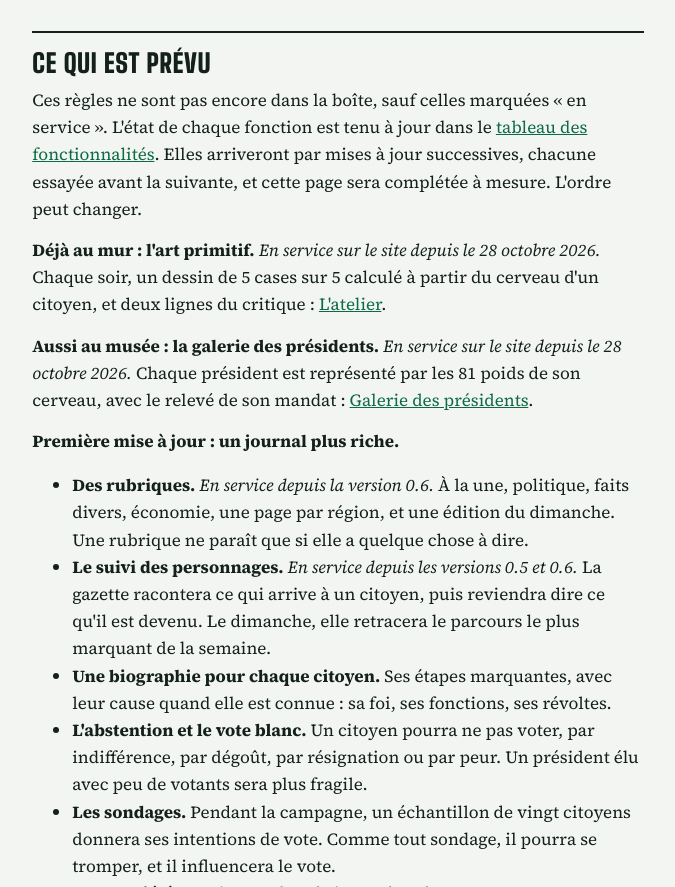
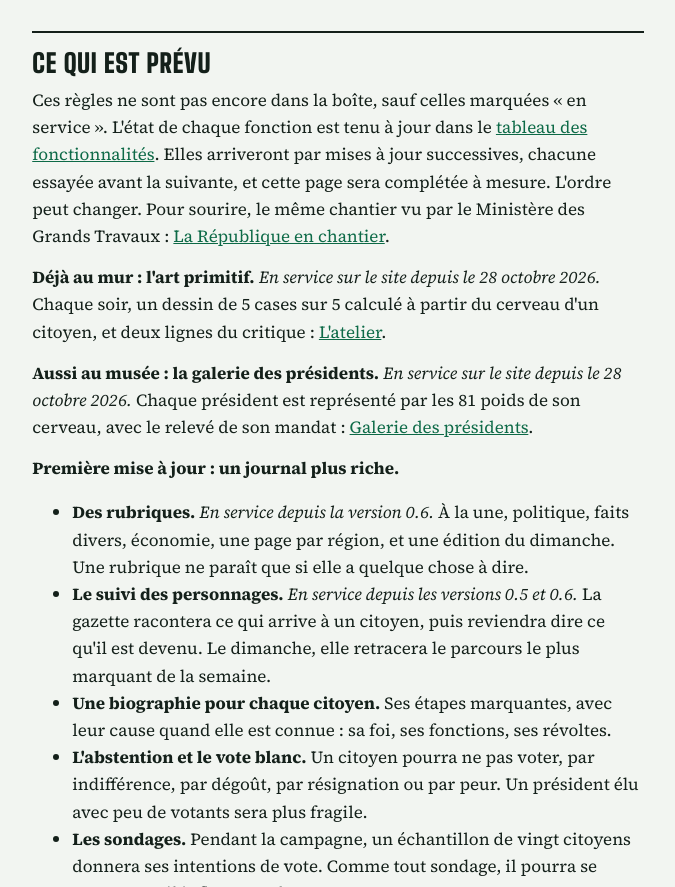
Before and after one commit to branbriere/microcontroland, a plain HTML site: page regles.html in a window 1280 px wide. Shown: the part 7408-8295 px from the top of the page, without its empty margins (302-977 px from the left). Drawn offline with Linux system fonts and the light colour scheme.

Commit message:
Add files via upload

```diff
--- a/regles.html
+++ b/regles.html
@@ -153,7 +153,7 @@
     <p>Un seul geste humain existe : un bouton, tenu trois secondes. Il efface tout. Une nouvelle ère commence avec 120 cerveaux neufs, d'autres prénoms, une langue à réinventer, et la civilisation repart de l'âge de la Fondation. Les ères mortes restent lisibles dans les archives.</p>
 
     <h2>Ce qui est prévu</h2>
-    <p>Ces règles ne sont pas encore dans la boîte, sauf celles marquées « en service ». L'état de chaque fonction est tenu à jour dans le <a href="https://github.com/branbriere/microcontroland-data/blob/main/documentation/etat-fonctionnalites.md">tableau des fonctionnalités</a>. Elles arriveront par mises à jour successives, chacune essayée avant la suivante, et cette page sera complétée à mesure. L'ordre peut changer.</p>
+    <p>Ces règles ne sont pas encore dans la boîte, sauf celles marquées « en service ». L'état de chaque fonction est tenu à jour dans le <a href="https://github.com/branbriere/microcontroland-data/blob/main/documentation/etat-fonctionnalites.md">tableau des fonctionnalités</a>. Elles arriveront par mises à jour successives, chacune essayée avant la suivante, et cette page sera complétée à mesure. L'ordre peut changer. Pour sourire, le même chantier vu par le Ministère des Grands Travaux : <a href="chantiers.html">La République en chantier</a>.</p>
     <p><b>Déjà au mur : l'art primitif.</b> <i>En service sur le site depuis le 28 octobre 2026.</i> Chaque soir, un dessin de 5 cases sur 5 calculé à partir du cerveau d'un citoyen, et deux lignes du critique : <a href="atelier.html">L'atelier</a>.</p>
     <p><b>Aussi au musée : la galerie des présidents.</b> <i>En service sur le site depuis le 28 octobre 2026.</i> Chaque président est représenté par les 81 poids de son cerveau, avec le relevé de son mandat : <a href="galerie.html">Galerie des présidents</a>.</p>
     <p><b>Première mise à jour : un journal plus riche.</b></p>
```
Also changed, not shown: en/regles.html (+1 -1 lines).
